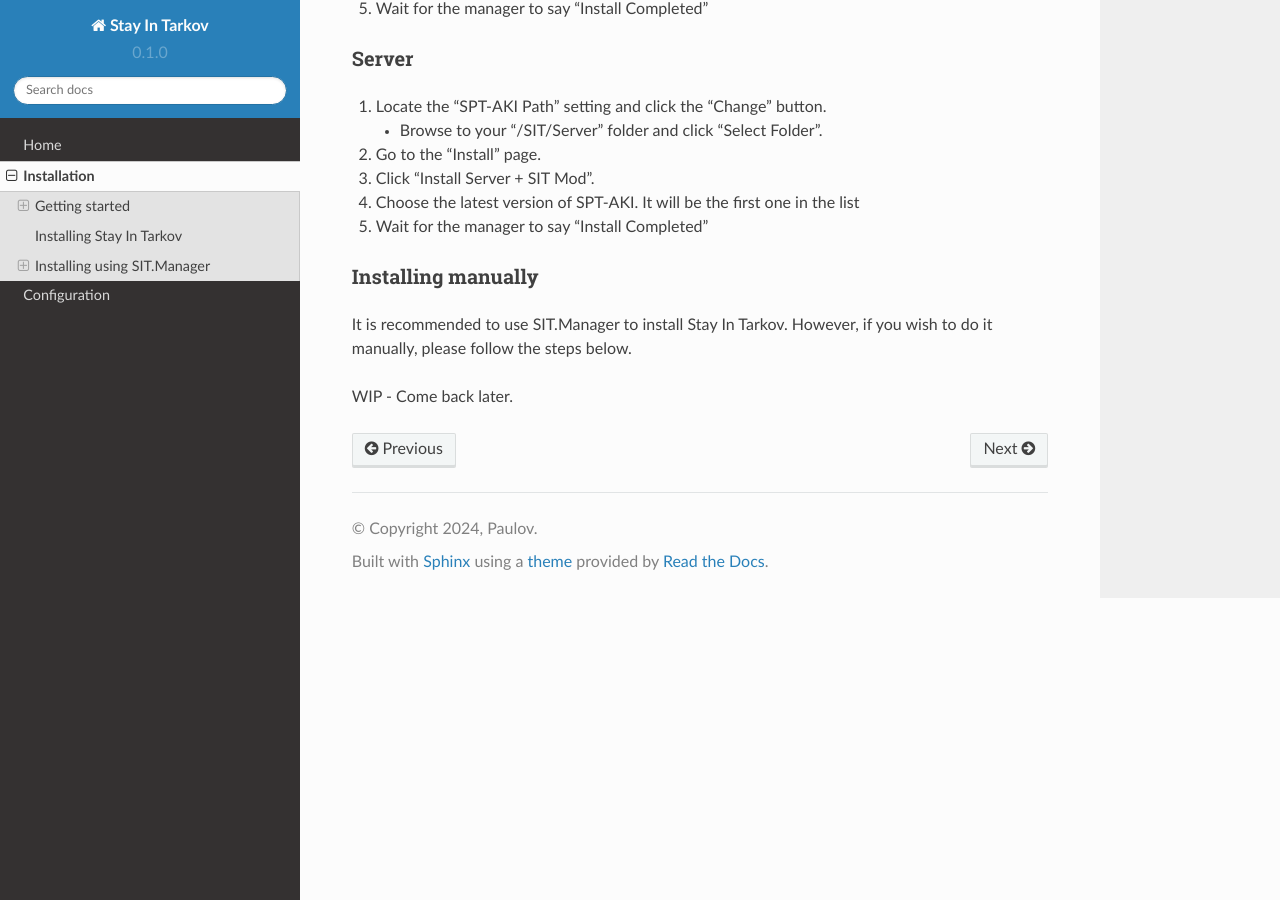
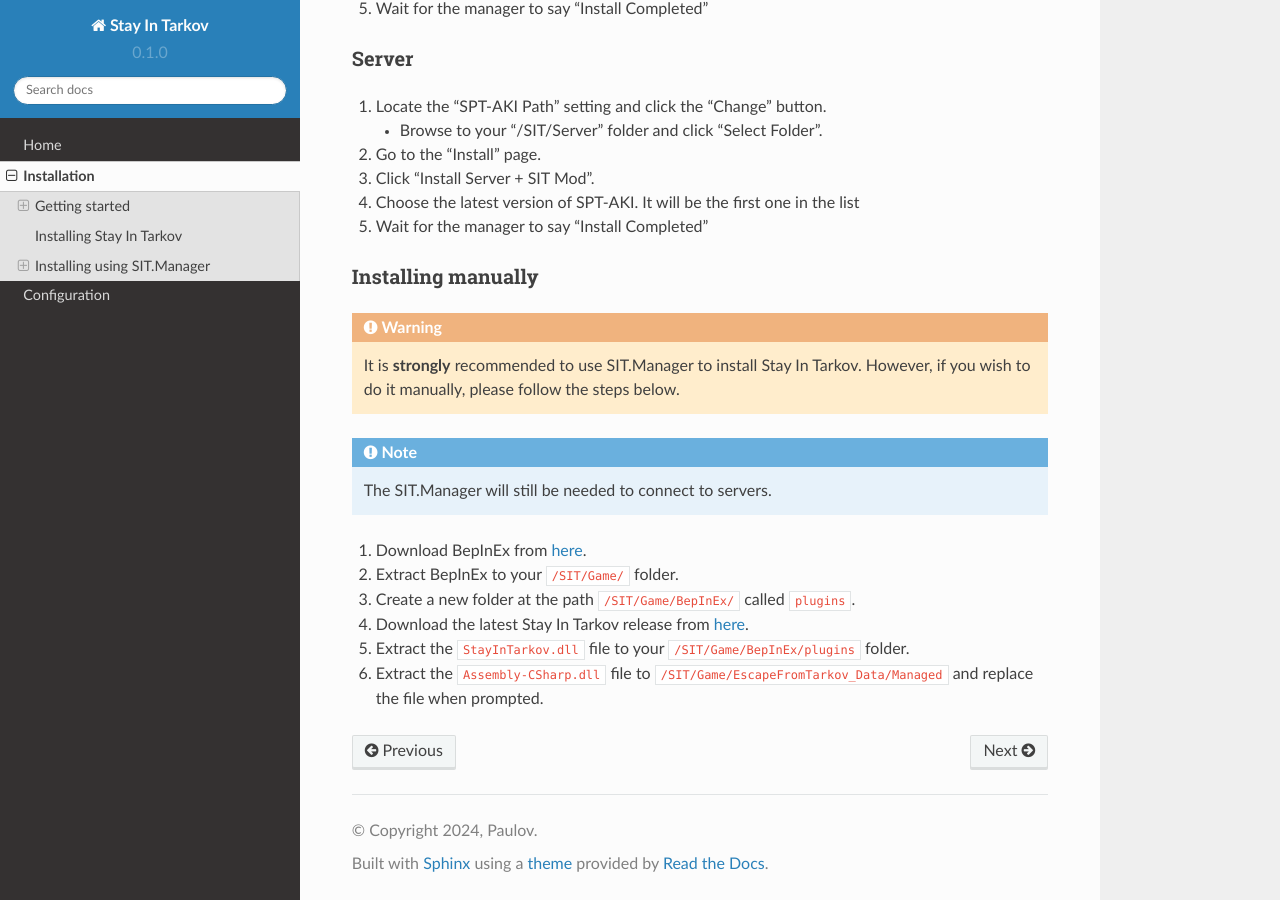
Before and after one commit to stayintarkov/SIT.Documentation, a Sphinx documentation site: the page built from docs/source/install.rst, in a window 1280 px wide and 900 px high, scrolled down 2121 px. Built offline with Sphinx 7.4.7 and the Read the Docs theme 2.0.0, drawn with Linux system fonts in a browser that asks for light colours; pages that are not in the unit, such as notebooks, are missing from menus.

Commit message:
Add manual installation steps

```diff
--- a/docs/source/install.rst
+++ b/docs/source/install.rst
@@ -104,6 +104,15 @@
 Installing manually
 ~~~~~~~~~~~~~~~~~~~
 
-It is recommended to use SIT.Manager to install |SIT|. However, if you wish to do it manually, please follow the steps below.
+.. warning::
+   It is **strongly** recommended to use |SITM| to install |SIT|. However, if you wish to do it manually, please follow the steps below.
 
-WIP - Come back later.
+.. note::
+   The |SITM| will still be needed to connect to servers.
+
+#. Download BepInEx from `here <https://github.com/BepInEx/BepInEx/releases/download/v5.4.22/BepInEx_x64_5.4.22.0.zip>`_.
+#. Extract BepInEx to your ``/SIT/Game/`` folder.
+#. Create a new folder at the path ``/SIT/Game/BepInEx/`` called ``plugins``.
+#. Download the latest |SIT| release from `here <https://github.com/stayintarkov/StayInTarkov.Client/releases/latest>`_.
+#. Extract the ``StayInTarkov.dll`` file to your ``/SIT/Game/BepInEx/plugins`` folder.
+#. Extract the ``Assembly-CSharp.dll`` file to ``/SIT/Game/EscapeFromTarkov_Data/Managed`` and replace the file when prompted.
```
